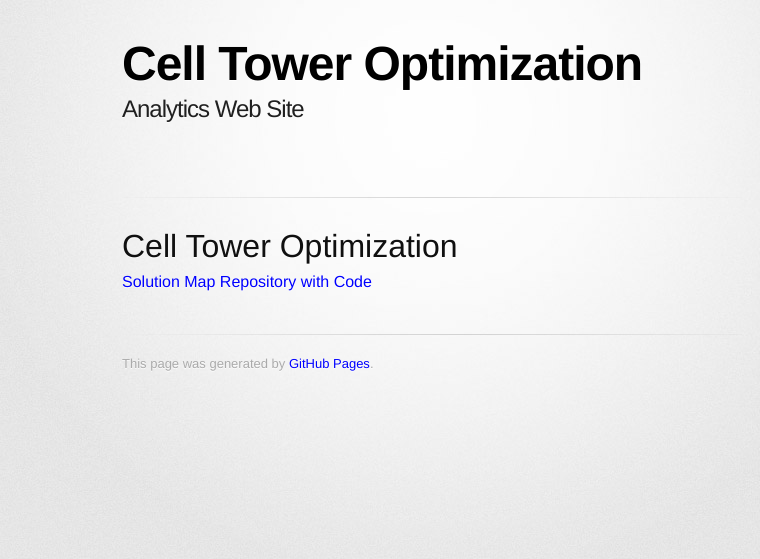
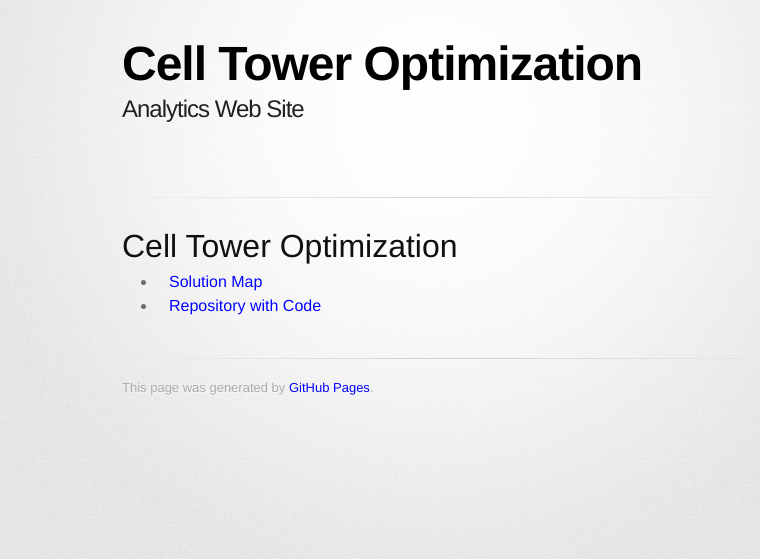
Before and after one commit to jrb28/jrb28.github.io, a Jekyll site: the page built from cellTower/index.md, in a window 1280 px wide. Shown: the top 559 px of the page, without its empty margins (208-968 px from the left). Built offline with Jekyll 4.4.1, drawn with Linux system fonts in a browser that asks for light colours; some web fonts are replaced; our own code applies the rules of GitHub Pages for plain Markdown files.

```diff
--- a/cellTower/index.md
+++ b/cellTower/index.md
@@ -1,4 +1,4 @@
 # Cell Tower Optimization
 
-[Solution Map](./solution.jpg)
-[Repository with Code](./)
+- [Solution Map](./solution.jpg)
+- [Repository with Code](./)
```
